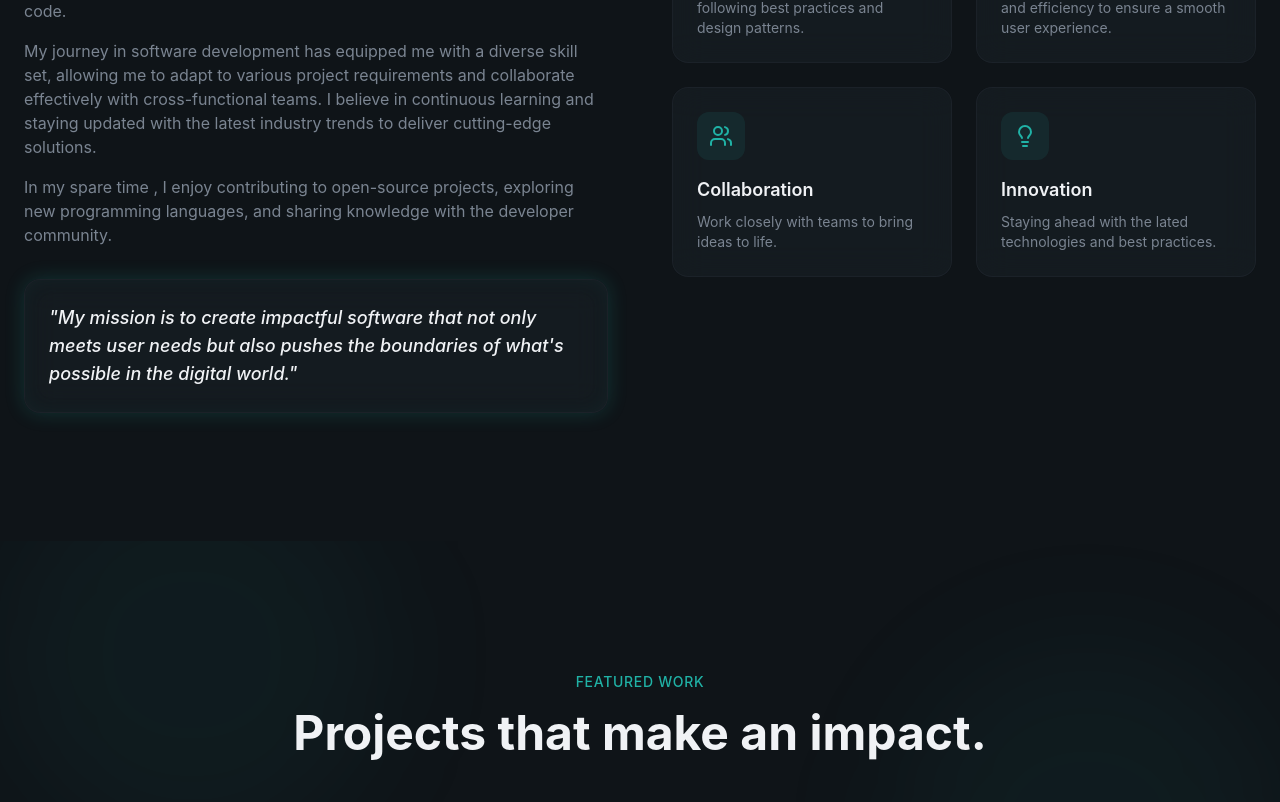
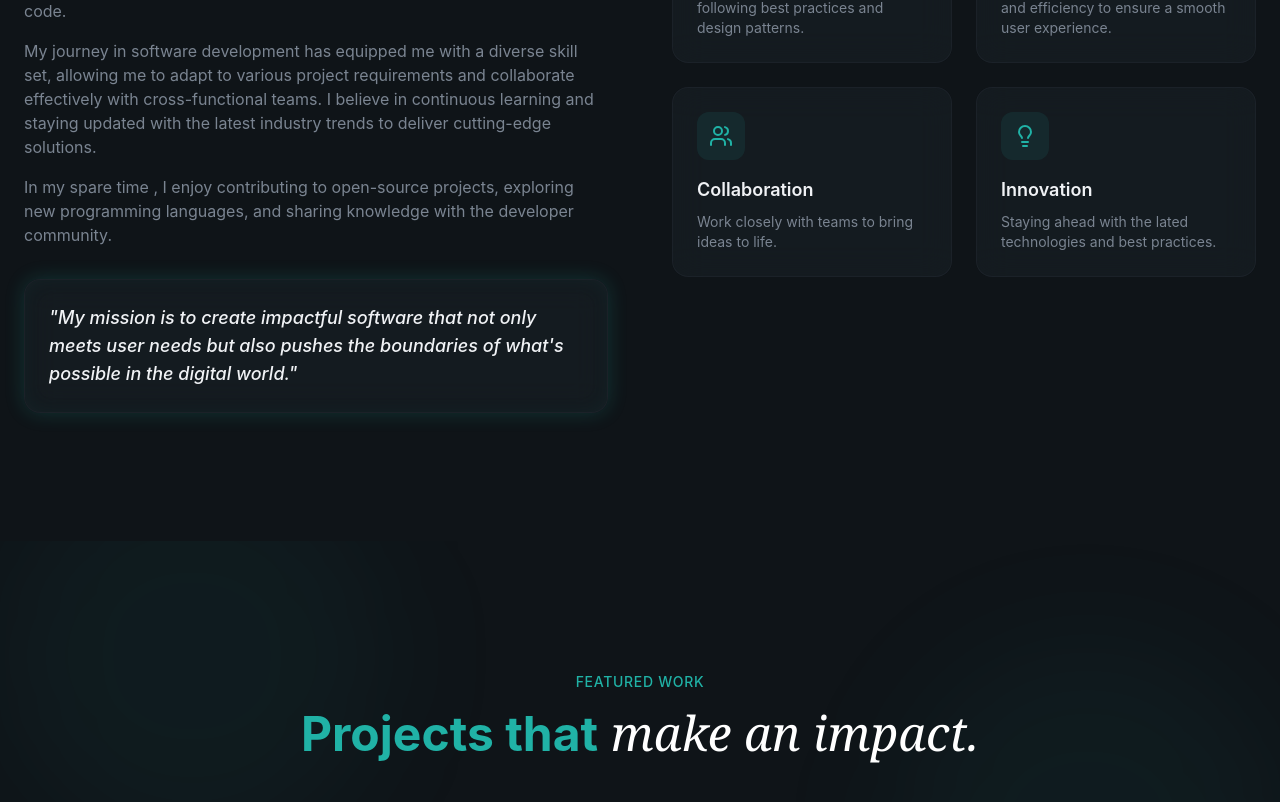
Before and after one commit to eissamonet/SWD-Portfolio, a React (Vite) app: page / in a window 1280 px wide. Shown: the part 1385-2187 px from the top of the page. Built offline with nearby package versions, Linux system fonts and the light colour scheme.

Commit message:
project section

```diff
--- a/src/sections/Projects.jsx
+++ b/src/sections/Projects.jsx
@@ -44,8 +44,11 @@ export const Projects = () => {
         <div className="container mx-auto px-6 relative z-10">
           {/* section header */}
           <div className="text-center mx-auto max-w-3xl mb-16">
-            <span className="text-secondary-foreground text-sm font-medium tracking-wider animation-fade-in uppercase">Featured Work</span>
-            <h2 className="text-4xl md:text-5xl font-bold mt-4 mb-6 animate-fade-in animation-delay-100"> Projects that<span> make an impact.</span>
+            <span className="text-secondary-foreground text-sm font-medium tracking-wider animate-fade-in uppercase">Featured Work</span>
+            <h2 className="text-4xl md:text-5xl font-bold mt-4 mb-6 animate-fade-in animation-delay-100 text-secondary-foreground"> Projects that
+               <span className="font-serif italic font-normal text-white">
+                {' '}
+                make an impact.</span>
             </h2>
           </div>
         </div>
```
